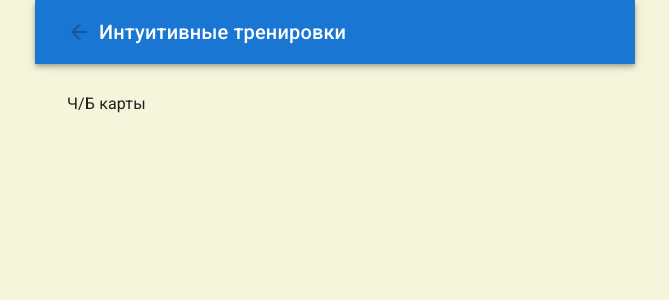
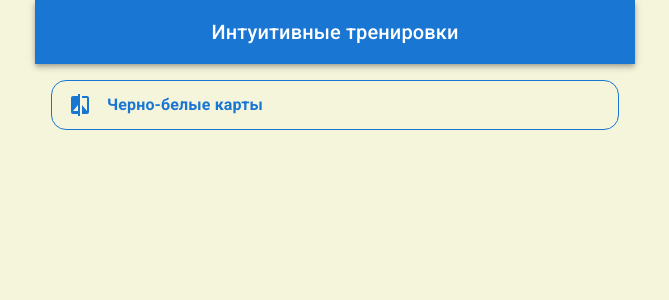
Before and after one commit to viterobk/intuition-training, a React (Create React App) app: page /#/ in a window 1280 px wide. Shown: the top 300 px of the page, without its empty margins (305-974 px from the left). Built offline with nearby package versions, Linux system fonts and the light colour scheme.

Commit message:
Some updates

```diff
--- a/public/index.html
+++ b/public/index.html
@@ -26,7 +26,7 @@
       work correctly both with client-side routing and a non-root public URL.
       Learn how to configure a non-root public URL by running `npm run build`.
     -->
-    <title>intuition-training</title>
+    <title>Тренировка интуиции</title>
   </head>
   <body style="background-color: beige;">
     <noscript>You need to enable JavaScript to run this app.</noscript>
--- a/src/Components/BWCards.tsx
+++ b/src/Components/BWCards.tsx
@@ -16,6 +16,7 @@ export default function() {
   const [showResult, setShowResult] = useState(false);
   const resultClass = isNextBlack ? 'bwc-result-black' : 'bwc-result-white';
   const resultPercent = totalAnswers > 0 ? Math.round(correctAnswers * 100 / totalAnswers) : 50;
+
   const displayResult = (isAnswerBlack) => {
     if (showResult) {
       return;
@@ -28,6 +29,15 @@ export default function() {
     setTotalAnswers(totalAnswers + 1);
     if (isNextBlack === isAnswerBlack) {
       setCorrectAnswers(correctAnswers + 1);
+    }
+  }
+
+  document.onkeydown = (e) => {
+    if (e.key === 'ArrowLeft') {
+      displayResult(false);
+    }
+    if (e.key === 'ArrowRight') {
+      displayResult(true);
     }
   }
 
--- a/src/Components/Home.css
+++ b/src/Components/Home.css
@@ -1,16 +1,23 @@
-.Home .Home-timeritem {
-    text-overflow: ellipsis;
-    white-space: nowrap;
-    overflow: hidden;
-    min-width: 0;
-}
-
-.Home .Home-listitem-doublepadding {
-    padding-right: 96px;
-}
-
 .Home .Home-fab {
     position: fixed;
     bottom: 20px;
     right: 20px;
 }
+
+.Home .list-icon {
+  margin-right: 15px;
+}
+
+.Home .list-text {
+  font-weight: bold;
+}
+
+.Home .list-button {
+  color:#1976d2;
+  border-radius: 15px;
+  border: 1px solid #1976d2;
+}
+
+.Home .list-button:hover {
+  background-color: lightblue;
+}
--- a/src/Components/Home.tsx
+++ b/src/Components/Home.tsx
@@ -4,26 +4,29 @@ import {
     ListItem,
     ListItemButton,
     ListItemText,
+    Typography,
 } from '@mui/material';
 import { Link } from 'react-router-dom';
 import './Home.css';
 import { observer } from 'mobx-react';
 import TopBar from './TopBar';
+import Compare from '@mui/icons-material/Compare';
 
 class Home extends Component {
     render() {
         document.title = 'Тренировка интуиции'
         return (
             <div className='Home'>
-                <TopBar/>
+                <TopBar showTimer={false} showHome={false}/>
                 <List className='Home-list'>
-                    <ListItem className="Home-listitem-doublepadding">
+                    <ListItem>
                         <ListItemButton
-                            className='Home-timeritem'
-                            component={Link}
-                            to={`/bwc`}>
-                            <ListItemText
-                                primary={'Ч/Б карты'} />
+                          className="list-button"
+                          component={Link}
+                          to={`/bwc`}>
+                          <Compare className='list-icon'/>
+                          <ListItemText
+                            primary={<b>Черно-белые карты</b>} />
                         </ListItemButton>
                     </ListItem>
                 </List>
--- /dev/null
+++ b/src/Components/TopBar.css
@@ -0,0 +1,3 @@
+.top-bar .toolbar {
+  justify-content: space-between;
+}
--- a/src/Components/TopBar.tsx
+++ b/src/Components/TopBar.tsx
@@ -1,51 +1,56 @@
-import { AppBar, Box, IconButton, Toolbar, Typography } from '@mui/material';
-import ArrowBack from '@mui/icons-material/ArrowBack';
-import Check from '@mui/icons-material/Check';
-import { Link, useNavigate } from 'react-router-dom';
+/* eslint-disable import/no-anonymous-default-export */
+import { AppBar, IconButton, Toolbar, Typography } from '@mui/material';
+import Home from '@mui/icons-material/Home';
+import { useNavigate } from 'react-router-dom';
+import { useState } from 'react';
+import './TopBar.css'
 
 const DEFAULT_HEADER = 'Интуитивные тренировки';
+const checkTimeObj = {
+  callback: () => {},
+}
+setInterval(() => {
+  checkTimeObj.callback();
+}, 500)
+
+const getTimeString = (startTime) => {
+  const totalSeconds = Math.floor(((new Date()).getTime() - startTime.getTime()) / 1000);
+  const seconds = totalSeconds % 60
+  const minutes = ((totalSeconds - seconds) / 60) % 60;
+  const hours = (totalSeconds - minutes * 60 - seconds) / (60 * 60)
+  return `${hours}:${minutes > 9 ? '' : '0'}${minutes}:${seconds > 9 ? '' : '0'}${seconds}`;
+}
 
 export default (props) => {
-    const { text = DEFAULT_HEADER } = props;
+    const {
+      text = DEFAULT_HEADER,
+      showTimer = true,
+      showHome = true,
+    } = props;
+    const [startTime, _] = useState(new Date())
+    const [timeString, setTimeString] = useState(getTimeString(startTime))
+    checkTimeObj.callback = () => {
+      setTimeString(getTimeString(startTime));
+    }
     const navigate = useNavigate();
-    const backClicked = () => {
+    const homeClicked = () => {
         const e = { cancel: false };
-        props.onBackClick && props.onBackClick(e);
-        if(!e.cancel) navigate(props.backPath);
+        if(!e.cancel) navigate('/');
     }
-    const renderOkButton = () => {
-        if(!props.backPath || !props.onOkClick) {
-            return;
-        }
-        return (
-            <IconButton
-                component={Link}
-                to={props.backPath}
-                onClick={props.onOkClick}>
-                <Check style={{color: '5f5'}}/>
-            </IconButton>
-        )
-    }
-    const renderBackButton = () => {
-        if(props.backPath) {
-            return <IconButton
-                color='inherit'
-                onClick={backClicked}
-            >
-                <ArrowBack/>
-            </IconButton>
-        }
-        return <IconButton disabled>
-            <ArrowBack/>
-        </IconButton>
+    const renderHomeButton = () => {
+        return <IconButton
+              color='inherit'
+              onClick={homeClicked}
+          >
+            <Home/>
+          </IconButton>
     }
     return (
-        <AppBar position="sticky">
-            <Toolbar>
-                {renderBackButton()}
-            <Typography variant='h6' noWrap>{text}</Typography>
-            <Box style={{flex: 1}}/>
-            {renderOkButton()}
+        <AppBar position="sticky" className='top-bar'>
+            <Toolbar className='toolbar'>
+              <div>{showHome && renderHomeButton()}</div>
+              <Typography variant='h6' noWrap>{text}</Typography>
+              <div>{showTimer && <Typography variant='h6' noWrap>{timeString}</Typography>}</div>
             </Toolbar>
         </AppBar>
     )
```
